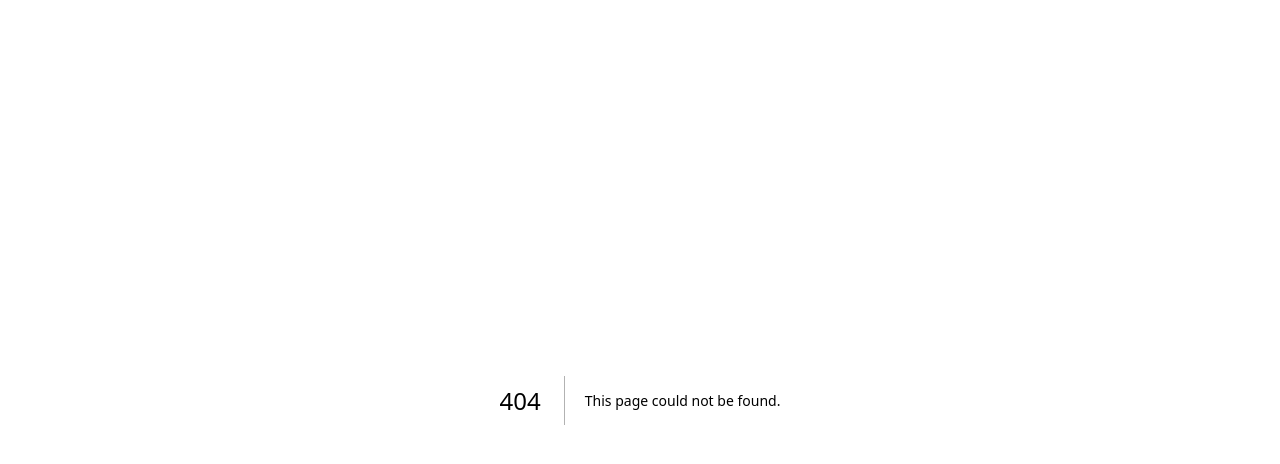
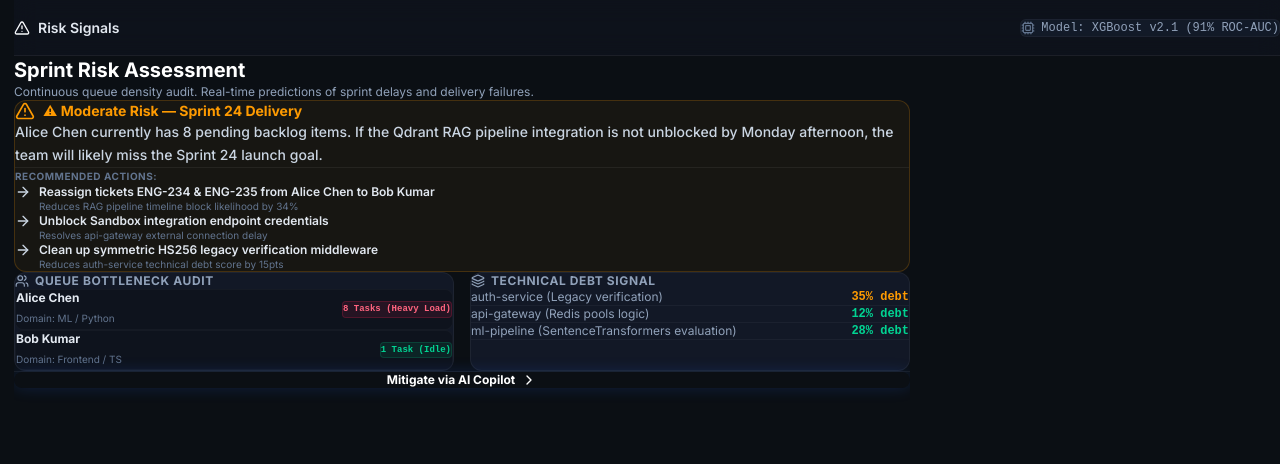
Before and after one commit to Kunjalb29/EngineerMind-AI, a Next.js app in the folder frontend/: page /dashboard/risk in a window 1280 px wide. Before the commit this address had no page. Shown: the top 464 px of the page. Built offline with nearby package versions, Linux system fonts and the light colour scheme; some icons are missing.

Commit message:
feat: implement legacy risk radar charts

```diff
--- /dev/null
+++ b/frontend/app/(dashboard)/dashboard/risk/page.tsx
@@ -0,0 +1,154 @@
+"use client";
+
+import { motion } from "framer-motion";
+import {
+  AlertTriangle,
+  ChevronRight,
+  ArrowRight,
+  CheckCircle2,
+  Users,
+  Clock,
+  Layers,
+  Cpu
+} from "lucide-react";
+import Link from "next/link";
+
+interface Recommendation {
+  action: string;
+  impact: string;
+  id: string;
+}
+
+const ACTIONABLE_RECOMMENDATIONS: Recommendation[] = [
+  { id: "rec-1", action: "Reassign tickets ENG-234 & ENG-235 from Alice Chen to Bob Kumar", impact: "Reduces RAG pipeline timeline block likelihood by 34%" },
+  { id: "rec-2", action: "Unblock Sandbox integration endpoint credentials", impact: "Resolves api-gateway external connection delay" },
+  { id: "rec-3", action: "Clean up symmetric HS256 legacy verification middleware", impact: "Reduces auth-service technical debt score by 15pts" }
+];
+
+export default function RiskPage() {
+  return (
+    <div className="flex-1 flex flex-col bg-[#0B0F14] overflow-hidden">
+
+      {/* Page Header */}
+      <header className="h-14 border-b border-[rgba(255,255,255,0.06)] px-6 flex items-center justify-between bg-[#121826]/40 backdrop-blur-md flex-shrink-0">
+        <div className="flex items-center gap-2">
+          <AlertTriangle className="w-4 h-4 text-blue" />
+          <span className="text-sm font-semibold text-slate-200">Risk Signals</span>
+        </div>
+        <div className="flex items-center gap-1.5 text-xs text-slate-400 font-mono bg-slate-800/40 px-2.5 py-1 rounded-md border border-[rgba(255,255,255,0.04)]">
+          <Cpu className="w-3.5 h-3.5 text-slate-500" />
+          Model: XGBoost v2.1 (91% ROC-AUC)
+        </div>
+      </header>
+
+      {/* Main Content */}
+      <main className="flex-1 overflow-y-auto p-6 md:p-8 space-y-6 max-w-4xl">
+        <div>
+          <h2 className="text-xl font-bold text-white mb-1">Sprint Risk Assessment</h2>
+          <p className="text-xs text-slate-400">Continuous queue density audit. Real-time predictions of sprint delays and delivery failures.</p>
+        </div>
+
+        {/* 1. Large Top Hero Signal */}
+        <motion.div
+          initial={{ opacity: 0, y: 10 }}
+          animate={{ opacity: 1, y: 0 }}
+          className="p-6 rounded-xl bg-amber-500/5 border border-amber-500/20 space-y-4"
+        >
+          <div className="flex items-center gap-2 text-amber-500 font-bold text-sm">
+            <AlertTriangle className="w-5 h-5" />
+            <span>⚠ Moderate Risk — Sprint 24 Delivery</span>
+          </div>
+
+          <p className="text-sm text-slate-300 leading-relaxed font-medium">
+            Alice Chen currently has 8 pending backlog items. If the Qdrant RAG pipeline integration is not unblocked by Monday afternoon, the team will likely miss the Sprint 24 launch goal.
+          </p>
+
+          <div className="h-[1px] bg-[rgba(255,255,255,0.06)]" />
+
+          {/* Recommended Actions inside Hero */}
+          <div className="space-y-2.5">
+            <span className="text-[10px] font-bold text-slate-500 uppercase tracking-wider block">Recommended Actions:</span>
+            <div className="space-y-1.5">
+              {ACTIONABLE_RECOMMENDATIONS.map(rec => (
+                <div key={rec.id} className="flex items-start gap-2 text-xs text-slate-300">
+                  <ArrowRight className="w-4 h-4 text-blue flex-shrink-0 mt-0.5" />
+                  <div>
+                    <span className="font-semibold text-slate-200">{rec.action}</span>
+                    <span className="text-[10px] text-slate-500 block">{rec.impact}</span>
+                  </div>
+                </div>
+              ))}
+            </div>
+          </div>
+        </motion.div>
+
+        {/* 2. Breakdown Cards */}
+        <div className="grid grid-cols-1 md:grid-cols-2 gap-4">
+
+          {/* Queue Density & Bottleneck Block */}
+          <div className="p-5 bg-[#121826] border border-[rgba(255,255,255,0.05)] rounded-xl space-y-4">
+            <h3 className="text-xs font-bold text-slate-400 uppercase tracking-wider flex items-center gap-1.5">
+              <Users className="w-3.5 h-3.5 text-blue" />
+              Queue Bottleneck Audit
+            </h3>
+            <div className="space-y-3">
+              <div className="p-3 bg-[#0b0f14]/50 border border-[rgba(255,255,255,0.03)] rounded-lg flex items-center justify-between">
+                <div>
+                  <div className="text-xs font-bold text-slate-200">Alice Chen</div>
+                  <span className="text-[10px] text-slate-500">Domain: ML / Python</span>
+                </div>
+                <span className="px-2 py-0.5 bg-rose-500/10 text-rose-400 border border-rose-500/20 rounded text-[9px] font-bold font-mono">
+                  8 Tasks (Heavy Load)
+                </span>
+              </div>
+              <div className="p-3 bg-[#0b0f14]/50 border border-[rgba(255,255,255,0.03)] rounded-lg flex items-center justify-between">
+                <div>
+                  <div className="text-xs font-bold text-slate-200">Bob Kumar</div>
+                  <span className="text-[10px] text-slate-500">Domain: Frontend / TS</span>
+                </div>
+                <span className="px-2 py-0.5 bg-emerald-500/10 text-emerald-400 border border-emerald-500/20 rounded text-[9px] font-bold font-mono">
+                  1 Task (Idle)
+                </span>
+              </div>
+            </div>
+          </div>
+
+          {/* Technical Debt Warnings */}
+          <div className="p-5 bg-[#121826] border border-[rgba(255,255,255,0.05)] rounded-xl space-y-4">
+            <h3 className="text-xs font-bold text-slate-400 uppercase tracking-wider flex items-center gap-1.5">
+              <Layers className="w-3.5 h-3.5 text-blue" />
+              Technical Debt Signal
+            </h3>
+            <div className="space-y-3">
+              <div className="flex justify-between text-xs items-center p-1 border-b border-[rgba(255,255,255,0.04)]">
+                <span className="text-slate-400">auth-service (Legacy verification)</span>
+                <span className="font-mono text-amber-500 font-bold">35% debt</span>
+              </div>
+              <div className="flex justify-between text-xs items-center p-1 border-b border-[rgba(255,255,255,0.04)]">
+                <span className="text-slate-400">api-gateway (Redis pools logic)</span>
+                <span className="font-mono text-emerald-400 font-bold">12% debt</span>
+              </div>
+              <div className="flex justify-between text-xs items-center p-1 border-b border-[rgba(255,255,255,0.04)]">
+                <span className="text-slate-400">ml-pipeline (SentenceTransformers evaluation)</span>
+                <span className="font-mono text-emerald-400 font-bold">28% debt</span>
+              </div>
+            </div>
+          </div>
+
+        </div>
+
+        {/* 3. Actions Footer Panel */}
+        <div className="pt-4 border-t border-[rgba(255,255,255,0.06)] flex gap-3">
+          <Link
+            href="/dashboard"
+            className="flex-1 py-2.5 bg-blue hover:bg-blue-hover text-white text-xs font-bold rounded-xl transition-all duration-200 shadow-[0_0_15px_rgba(37,99,235,0.2)] text-center flex items-center justify-center gap-1.5"
+          >
+            <span>Mitigate via AI Copilot</span>
+            <ChevronRight className="w-4 h-4" />
+          </Link>
+        </div>
+
+      </main>
+    </div>
+  );
+}
```
Also changed, not shown: 1 other file (tests, documents, lock files or other folders).
